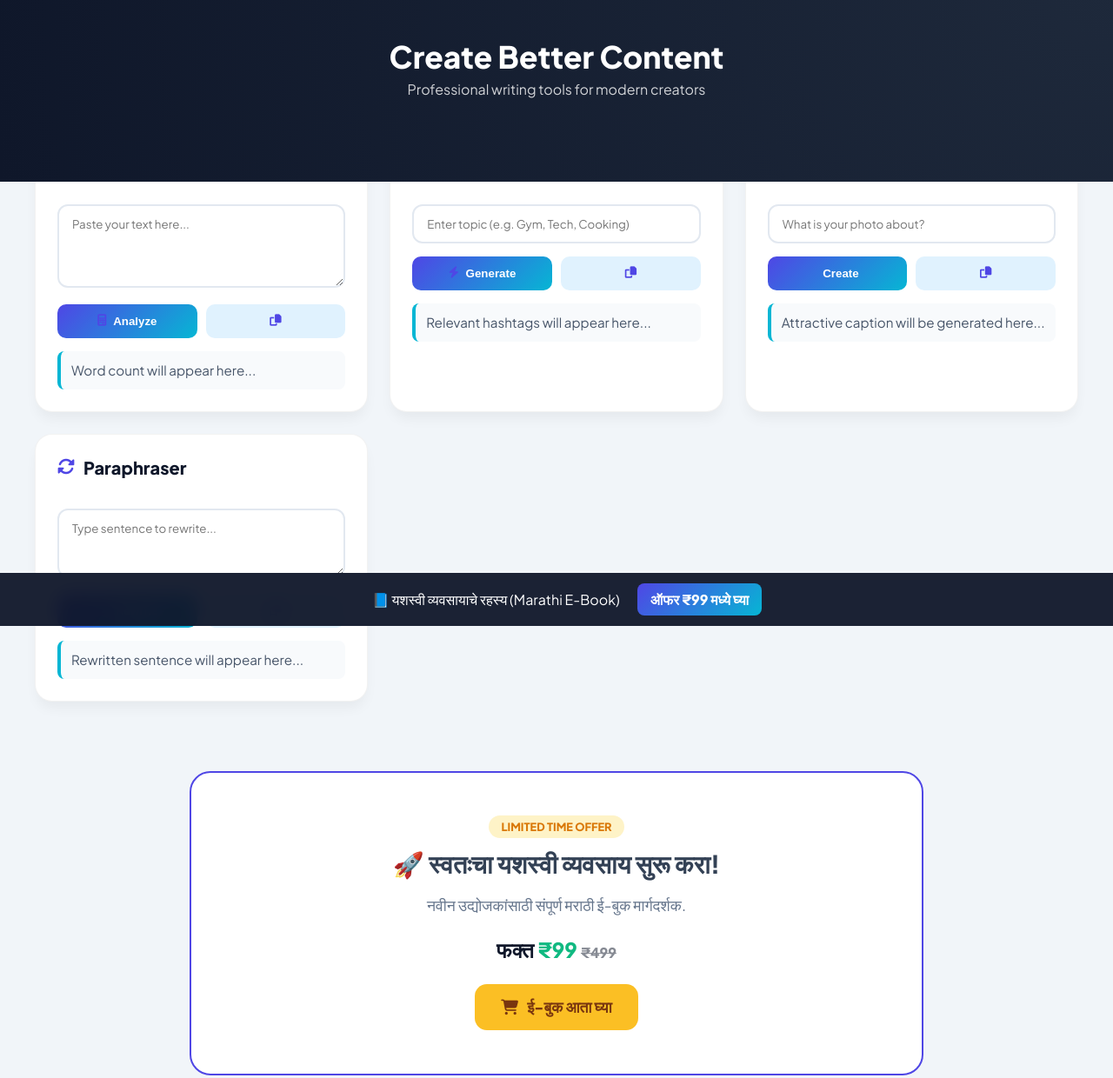
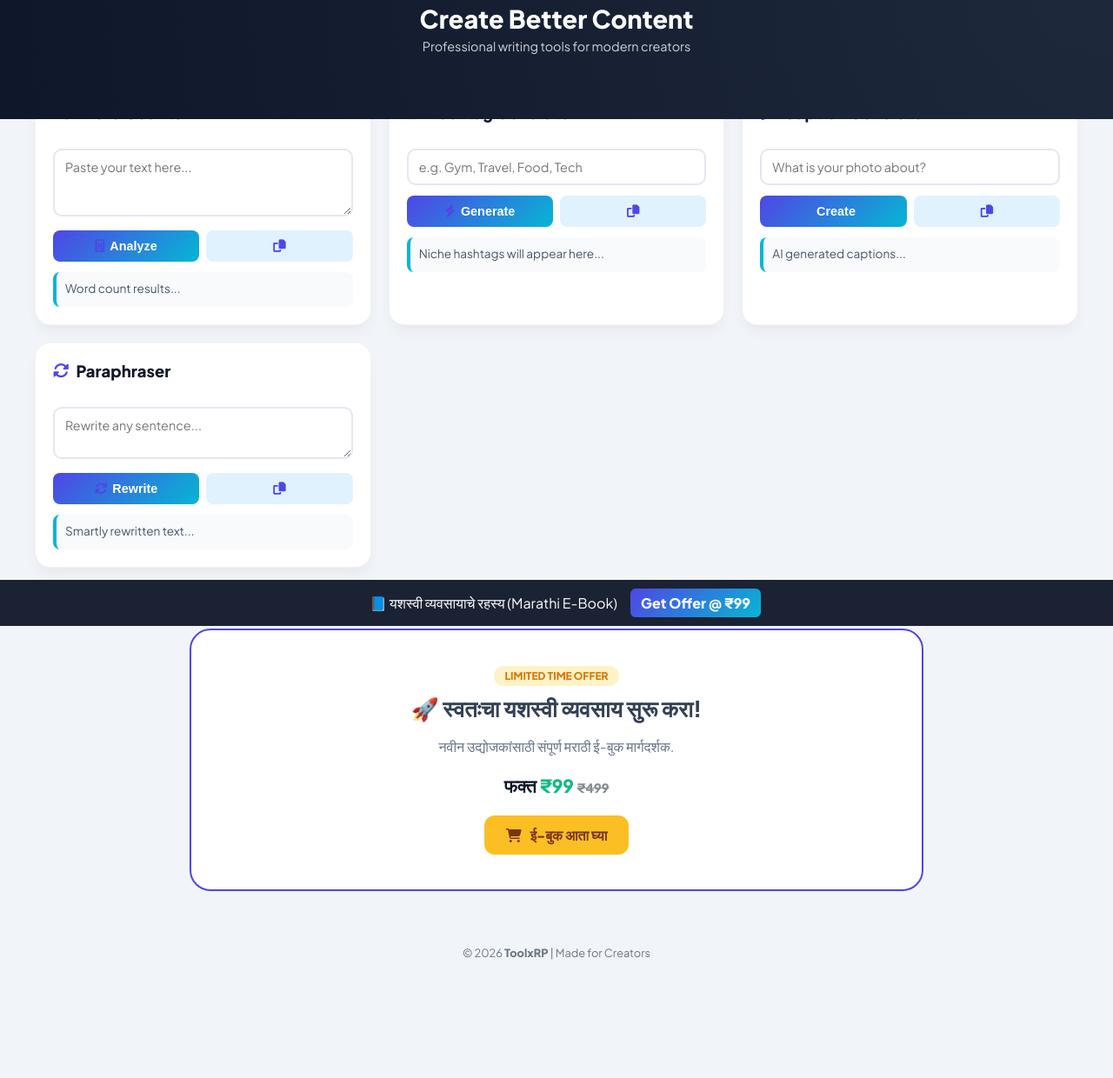
Before and after one commit to rameshphad160-coder/toolxrp, a plain HTML site: page index.html in a window 1280 px wide. Shown: the part 80-1320 px from the top of the page at 87% size. After the commit the page ends 1297 px from the top, so only its background shows below. Drawn offline with Linux system fonts and the light colour scheme.

Commit message:
Update index.html

```diff
--- a/index.html
+++ b/index.html
@@ -41,13 +41,13 @@ body {
 nav {
     background: var(--dark);
     color:white;
-    padding:15px 5%;
+    padding:10px 5%;
     display:flex;
     justify-content:space-between;
     align-items: center;
 }
 
-.logo { font-weight: 800; font-size: 1.4rem; letter-spacing: -0.5px; }
+.logo { font-weight: 800; font-size: 1.2rem; letter-spacing: -0.5px; }
 .logo span { color: var(--secondary); }
 
 .hero {
@@ -55,26 +55,26 @@ nav {
     background-image: radial-gradient(circle at top right, #1e293b, #0f172a);
     color:white;
     text-align:center;
-    padding:40px 20px 80px;
+    padding:20px 20px 60px;
     position: relative;
 }
 
-.hero h1 { font-size: 2.2rem; margin-bottom: 5px; font-weight: 800; }
-.hero p { opacity: 0.8; font-size: 1rem; margin-top: 0; }
+.hero h1 { font-size: 1.8rem; margin-bottom: 5px; font-weight: 800; }
+.hero p { opacity: 0.8; font-size: 0.9rem; margin-top: 0; }
 
 .container {
     max-width:1200px;
-    margin:-60px auto 0;
+    margin:-40px auto 0;
     padding:0 20px 40px;
     display:grid;
     grid-template-columns:repeat(auto-fit,minmax(300px,1fr));
-    gap:25px;
+    gap:20px;
 }
 
 .card {
     background: white;
-    padding:25px;
-    border-radius:20px;
+    padding:20px;
+    border-radius:18px;
     box-shadow: 0 10px 15px -3px rgba(0,0,0,0.05);
     transition: transform 0.3s ease;
     border: 1px solid rgba(0,0,0,0.05);
@@ -84,58 +84,61 @@ nav {
     margin-top: 0;
     display: flex;
     align-items: center;
-    gap: 10px;
+    gap: 8px;
     color: var(--dark);
-    font-size: 1.25rem;
+    font-size: 1.15rem;
 }
 
 .card i { color: var(--primary); }
 
 textarea, input {
     width:100%;
-    padding:12px 15px;
-    margin:15px 0;
+    padding:10px 12px;
+    margin:12px 0;
     border:2px solid #e2e8f0;
-    border-radius:12px;
+    border-radius:10px;
     font-family: inherit;
     box-sizing: border-box;
+    font-size: 0.9rem;
 }
 
-.btn-group { display: flex; gap: 10px; }
+.btn-group { display: flex; gap: 8px; }
 
 button {
     flex: 1;
-    padding:12px;
+    padding:10px;
     border:none;
-    border-radius:10px;
+    border-radius:8px;
     cursor:pointer;
     font-weight:600;
     display: flex;
     align-items: center;
     justify-content: center;
-    gap: 8px;
+    gap: 6px;
+    font-size: 0.9rem;
 }
 
 .btn-primary { background: var(--gradient); color:white; }
 .btn-copy { background: #e0f2fe; color: var(--primary); }
 
 .result-box {
-    margin-top:15px;
-    padding: 12px;
+    margin-top:12px;
+    padding: 10px;
     background: #f8fafc;
     border-radius: 8px;
-    font-size: 0.95rem;
+    font-size: 0.85rem;
     min-height: 20px;
     color: #475569;
     border-left: 4px solid var(--secondary);
+    white-space: pre-wrap;
 }
 
 .special {
     background: white;
     text-align:center;
-    padding:50px 20px;
+    padding:40px 20px;
     border: 2px solid #4f46e5;
-    margin:40px auto;
+    margin:30px auto;
     max-width: 800px;
     border-radius:24px;
 }
@@ -146,11 +149,10 @@ button {
     gap: 10px;
     background: #fbbf24;
     color: #78350f;
-    padding:15px 30px;
-    border-radius:14px;
+    padding:12px 25px;
+    border-radius:12px;
     text-decoration:none;
     font-weight:800;
-    font-size: 1.1rem;
 }
 
 .sticky-bar {
@@ -163,21 +165,21 @@ button {
     display:flex;
     justify-content:center;
     align-items:center;
-    padding:12px;
-    gap:20px;
+    padding:10px;
+    gap:15px;
     z-index:1000;
 }
 
 .sticky-bar a {
     background: var(--gradient);
     color:white;
-    padding:8px 15px;
-    border-radius:8px;
+    padding:6px 12px;
+    border-radius:6px;
     text-decoration:none;
     font-weight:bold;
 }
 
-footer { text-align: center; padding: 20px; opacity: 0.7; }
+footer { text-align: center; padding: 20px; opacity: 0.7; font-size: 0.8rem; }
 </style>
 </head>
 
@@ -197,22 +199,22 @@ footer { text-align: center; padding: 20px; opacity: 0.7; }
 
 <div class="card">
     <h3><i class="fa-solid fa-arrow-down-9-1"></i> Word Counter</h3>
-    <textarea id="wordIn" rows="4" placeholder="Paste your text here..."></textarea>
+    <textarea id="wordIn" rows="3" placeholder="Paste your text here..."></textarea>
     <div class="btn-group">
         <button class="btn-primary" onclick="doWord()"><i class="fa-solid fa-calculator"></i> Analyze</button>
         <button class="btn-copy" onclick="copyText('wordRes')"><i class="fa-solid fa-copy"></i></button>
     </div>
-    <div id="wordRes" class="result-box">Word count will appear here...</div>
+    <div id="wordRes" class="result-box">Word count results...</div>
 </div>
 
 <div class="card">
     <h3><i class="fa-solid fa-hashtag"></i> Hashtag Generator</h3>
-    <input id="tagIn" placeholder="Enter topic (e.g. Gym, Tech, Cooking)">
+    <input id="tagIn" placeholder="e.g. Gym, Travel, Food, Tech">
     <div class="btn-group">
         <button class="btn-primary" onclick="doTags()"><i class="fa-solid fa-bolt"></i> Generate</button>
         <button class="btn-copy" onclick="copyText('tagRes')"><i class="fa-solid fa-copy"></i></button>
     </div>
-    <div id="tagRes" class="result-box">Relevant hashtags will appear here...</div>
+    <div id="tagRes" class="result-box">Niche hashtags will appear here...</div>
 </div>
 
 <div class="card">
@@ -222,26 +224,26 @@ footer { text-align: center; padding: 20px; opacity: 0.7; }
         <button class="btn-primary" onclick="doCaption()"><i class="fa-solid fa-sparkles"></i> Create</button>
         <button class="btn-copy" onclick="copyText('capRes')"><i class="fa-solid fa-copy"></i></button>
     </div>
-    <div id="capRes" class="result-box">Attractive caption will be generated here...</div>
+    <div id="capRes" class="result-box">AI generated captions...</div>
 </div>
 
 <div class="card">
     <h3><i class="fa-solid fa-rotate"></i> Paraphraser</h3>
-    <textarea id="paraIn" rows="3" placeholder="Type sentence to rewrite..."></textarea>
+    <textarea id="paraIn" rows="2" placeholder="Rewrite any sentence..."></textarea>
     <div class="btn-group">
         <button class="btn-primary" onclick="doPara()"><i class="fa-solid fa-sync"></i> Rewrite</button>
         <button class="btn-copy" onclick="copyText('paraRes')"><i class="fa-solid fa-copy"></i></button>
     </div>
-    <div id="paraRes" class="result-box">Rewritten sentence will appear here...</div>
+    <div id="paraRes" class="result-box">Smartly rewritten text...</div>
 </div>
 
 </div>
 
 <div class="special">
-    <span style="background:#fef3c7; color:#d97706; padding:5px 15px; border-radius:20px; font-weight:bold; font-size:0.8rem;">LIMITED TIME OFFER</span>
-    <h2 style="font-size:1.8rem; margin:15px 0;">🚀 स्वतःचा यशस्वी व्यवसाय सुरू करा!</h2>
-    <p style="font-size:1.1rem; color:#64748b;">नवीन उद्योजकांसाठी संपूर्ण मराठी ई-बुक मार्गदर्शक.</p>
-    <p style="font-size:1.5rem; font-weight:800; color:var(--dark);">फक्त <span style="color:var(--success)">₹99</span> <del style="font-size:1rem; opacity:0.5;">₹499</del></p>
+    <span style="background:#fef3c7; color:#d97706; padding:4px 12px; border-radius:20px; font-weight:bold; font-size:0.75rem;">LIMITED TIME OFFER</span>
+    <h2 style="font-size:1.6rem; margin:12px 0;">🚀 स्वतःचा यशस्वी व्यवसाय सुरू करा!</h2>
+    <p style="font-size:1rem; color:#64748b;">नवीन उद्योजकांसाठी संपूर्ण मराठी ई-बुक मार्गदर्शक.</p>
+    <p style="font-size:1.3rem; font-weight:800; color:var(--dark);">फक्त <span style="color:var(--success)">₹99</span> <del style="font-size:0.9rem; opacity:0.5;">₹499</del></p>
 
     <a href="https://imojo.in/10ucjGy" target="_blank" onclick="trackEbookClick('Main_Button');" class="offer-btn">
         <i class="fa-solid fa-cart-shopping"></i> ई-बुक आता घ्या
@@ -255,38 +257,76 @@ footer { text-align: center; padding: 20px; opacity: 0.7; }
 <div class="sticky-bar">
     <span>📘 यशस्वी व्यवसायाचे रहस्य (Marathi E-Book)</span>
     <a href="https://imojo.in/10ucjGy" target="_blank" onclick="trackEbookClick('Sticky_Bar');">
-        ऑफर ₹99 मध्ये घ्या
+        Get Offer @ ₹99
     </a>
 </div>
 
 <script>
+// Word Counter
 function doWord(){
  let t=document.getElementById("wordIn").value.trim();
  let words=t? t.split(/\s+/).length:0;
- document.getElementById("wordRes").innerHTML="Total Words: <strong>"+words+"</strong>";
+ let chars=t.length;
+ document.getElementById("wordRes").innerHTML="Words: <strong>"+words+"</strong> | Characters: <strong>"+chars+"</strong>";
 }
 
+// Smart Dynamic Hashtags
 function doTags(){
  let topic = document.getElementById("tagIn").value.trim().toLowerCase();
  if(!topic) { alert("Please enter a topic!"); return; }
- let smartTags = "#" + topic + " #success #business #viral #trending";
- document.getElementById("tagRes").innerText = smartTags;
+
+ const tagDb = {
+    gym: "#fitness #workout #gymlife #training #bodybuilding #health",
+    travel: "#travelgram #wanderlust #explore #nature #travelphotography #adventure",
+    food: "#foodie #instafood #delicious #recipe #yummy #cooking",
+    tech: "#technology #coding #innovation #software #gadgets #future",
+    photo: "#photography #portrait #landscape #click #visuals #art",
+    default: "#trending #viral #explorepage #instadaily #foryou"
+ };
+
+ let result = "";
+ if(tagDb[topic]) result = tagDb[topic];
+ else result = "#" + topic + " #" + topic + "life #" + topic + "tips " + tagDb.default;
+
+ document.getElementById("tagRes").innerText = result;
 }
 
+// Dynamic Random Captions
 function doCaption(){
- document.getElementById("capRes").innerText = "Success is the result of preparation, hard work, and learning from failure. ✨";
+ let topic = document.getElementById("capIn").value.trim();
+ const quotes = [
+    "Work hard in silence, let your success be your noise. ✨",
+    "Life is better when you're laughing. 😊",
+    "Focus on the goal, not the obstacles. 🔥",
+    "Collect moments, not things. 📸",
+    "Every day is a second chance. 🌟",
+    "Stay consistent, results will follow. 🚀"
+ ];
+ let randomQuote = quotes[Math.floor(Math.random() * quotes.length)];
+ document.getElementById("capRes").innerText = topic ? topic + " - " + randomQuote : randomQuote;
 }
 
+// Smart Paraphraser
 function doPara(){
- let text=document.getElementById("paraIn").value;
- document.getElementById("paraRes").innerText= text.replace(/business/gi,"enterprise");
+ let text=document.getElementById("paraIn").value.trim();
+ if(!text) return;
+
+ // शब्दांचे समानार्थी शब्द बदलणे
+ let rewritten = text
+    .replace(/\bbusiness\b/gi, "enterprise")
+    .replace(/\bstart\b/gi, "launch")
+    .replace(/\bgood\b/gi, "excellent")
+    .replace(/\bmake\b/gi, "create")
+    .replace(/\bhappy\b/gi, "joyful");
+
+ document.getElementById("paraRes").innerText = rewritten;
 }
 
 function copyText(id){
  let text=document.getElementById(id).innerText;
- if(text.includes("here")) return;
+ if(text.includes("...")) return;
  navigator.clipboard.writeText(text);
- alert("Copied to clipboard!");
+ alert("Copied!");
 }
 </script>
 
```
